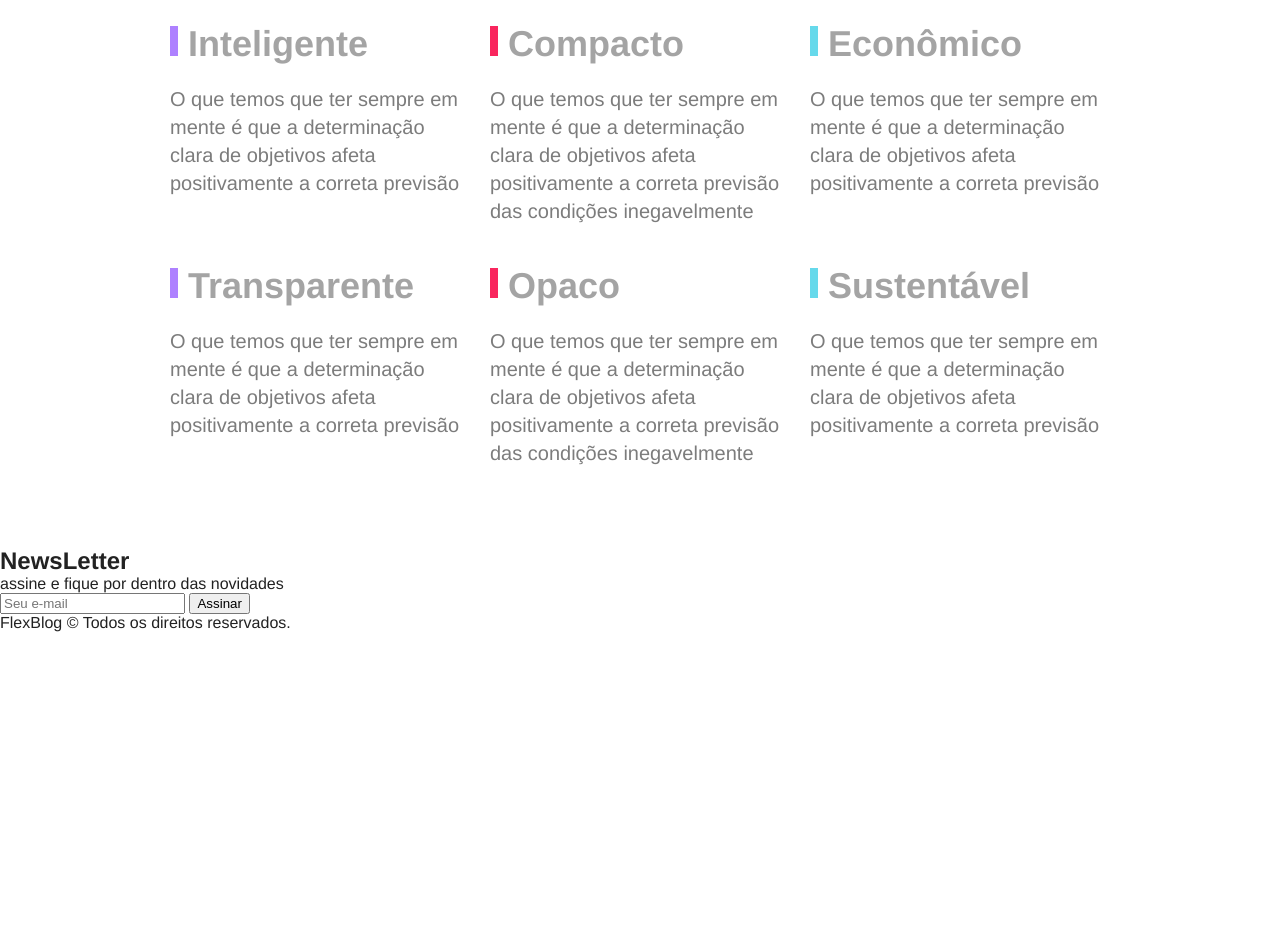
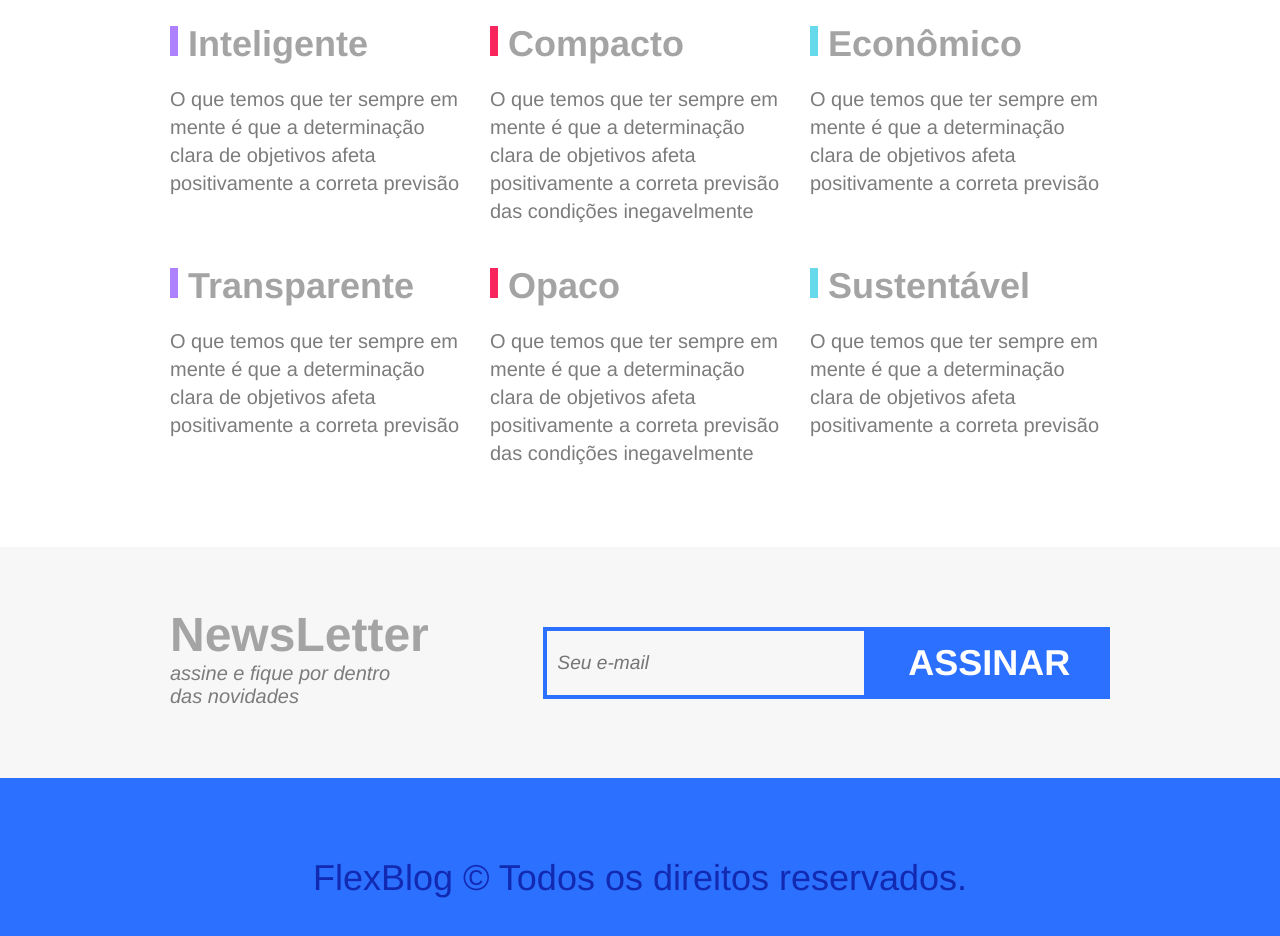
Before and after one commit to nikolasrailan/FlexBlog, a plain HTML site: page index.html in a window 1280 px wide. Shown: the part 2517-3453 px from the top of the page. Before the commit the page ends 3149 px from the top, so only its background shows below. Drawn offline with Linux system fonts and the light colour scheme.

Commit message:
newsletter e footer

```diff
--- a/css/style.css
+++ b/css/style.css
@@ -312,3 +312,86 @@ img {
     line-height: 1.4;
     color: #7c7c7c;
 }
+
+/*Newsletter*/
+
+.newsletter {
+    background: #f7f7f7;
+    padding: 60px calc((100% - 960px) / 2);
+    display: flex;
+    flex-wrap: wrap;
+}
+
+.newsletter-info {
+    flex: 1 1 200px;
+    margin: 0 10px;
+}
+
+.newsletter-info h1 {
+    font-size: 3em;
+    color: #a4a4a4;
+}
+
+.newsletter-info p {
+    font-size: 1.25em;
+    font-style: italic;
+    max-width: 230px;
+    color: #7c7c7c;
+    margin-bottom: 10px;
+}
+
+.newsletter-form {
+    flex: 2 1 260px;
+    margin: 0 10px;
+    align-self: center;
+    display: flex;
+    flex-wrap: wrap;
+}
+
+.newsletter-form input {
+    flex: 3 1 200px;
+    font-size: 1.2em;
+    color: #7c7c7c;
+    font-style: italic;
+    font-family: "Nunito", Helvetica, Arial, sans-serif;
+    border: 4px solid #2c70ff;
+    background: transparent;
+    padding: 15px 10px;
+    margin: 0px;
+    border-radius: 0px;
+}
+
+.newsletter-form button {
+    flex: 1 1 200px;
+    font-family: "Nunito", Helvetica, Arial, sans-serif;
+    font-size: 2.25em;
+    font-weight: bold;
+    text-transform: uppercase;
+    background: #2c70ff;
+    color: white;
+    margin: 0px;
+    cursor: pointer;
+    border: 0px;
+    padding: 15px 10px;
+}
+
+@media (max-width: 600px) {
+    .newsletter-form button {
+        font-size: 1.5em;
+    }
+}
+
+/*Footer*/
+.footer {
+    display: flex;
+    background: #2c70ff;
+    height: 200px;
+    align-items: center;
+}
+
+.footer p {
+    flex: 1;
+    text-align: center;
+    font-size: 2.25em;
+    color: #122ab2;
+}
```
